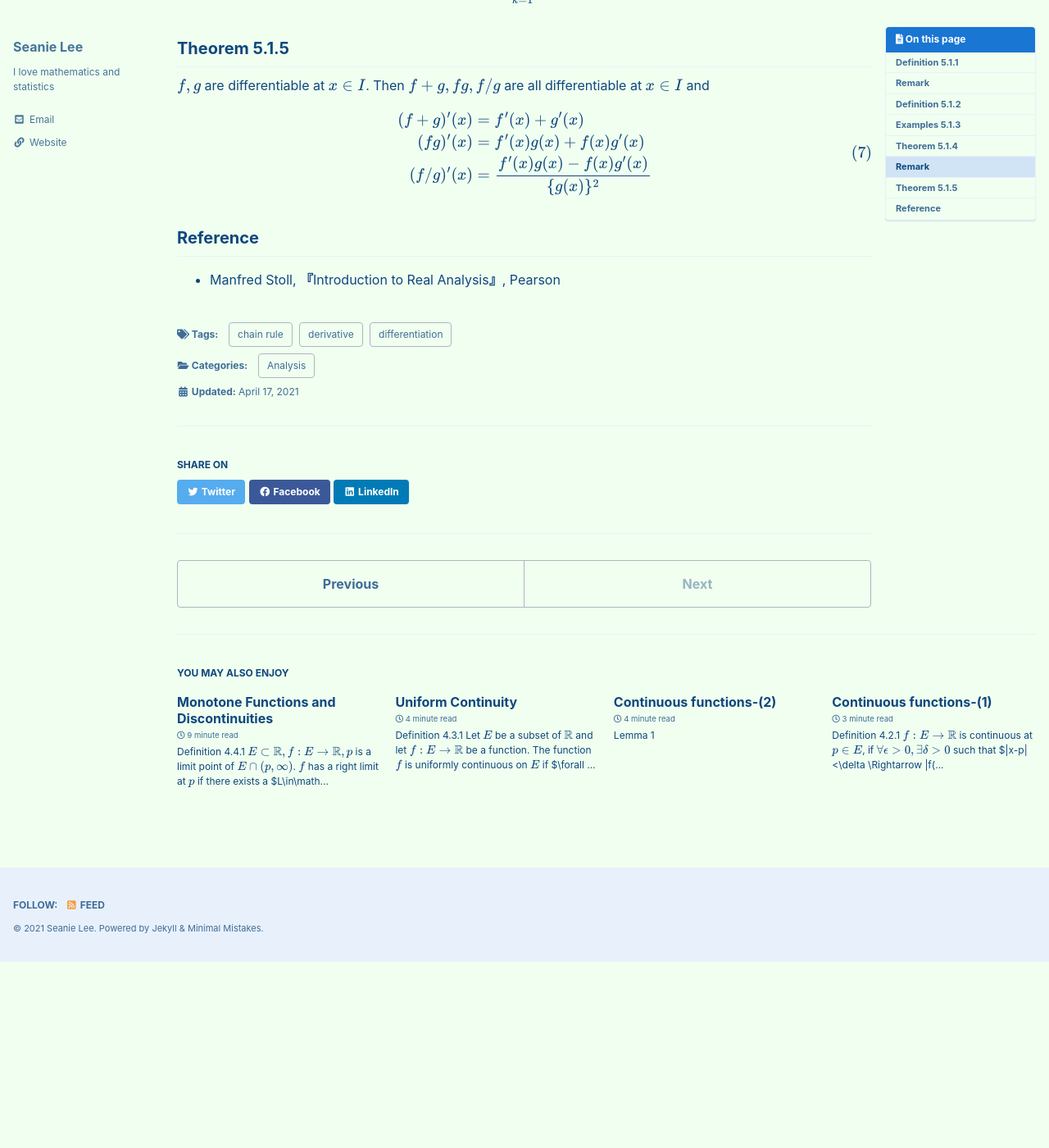
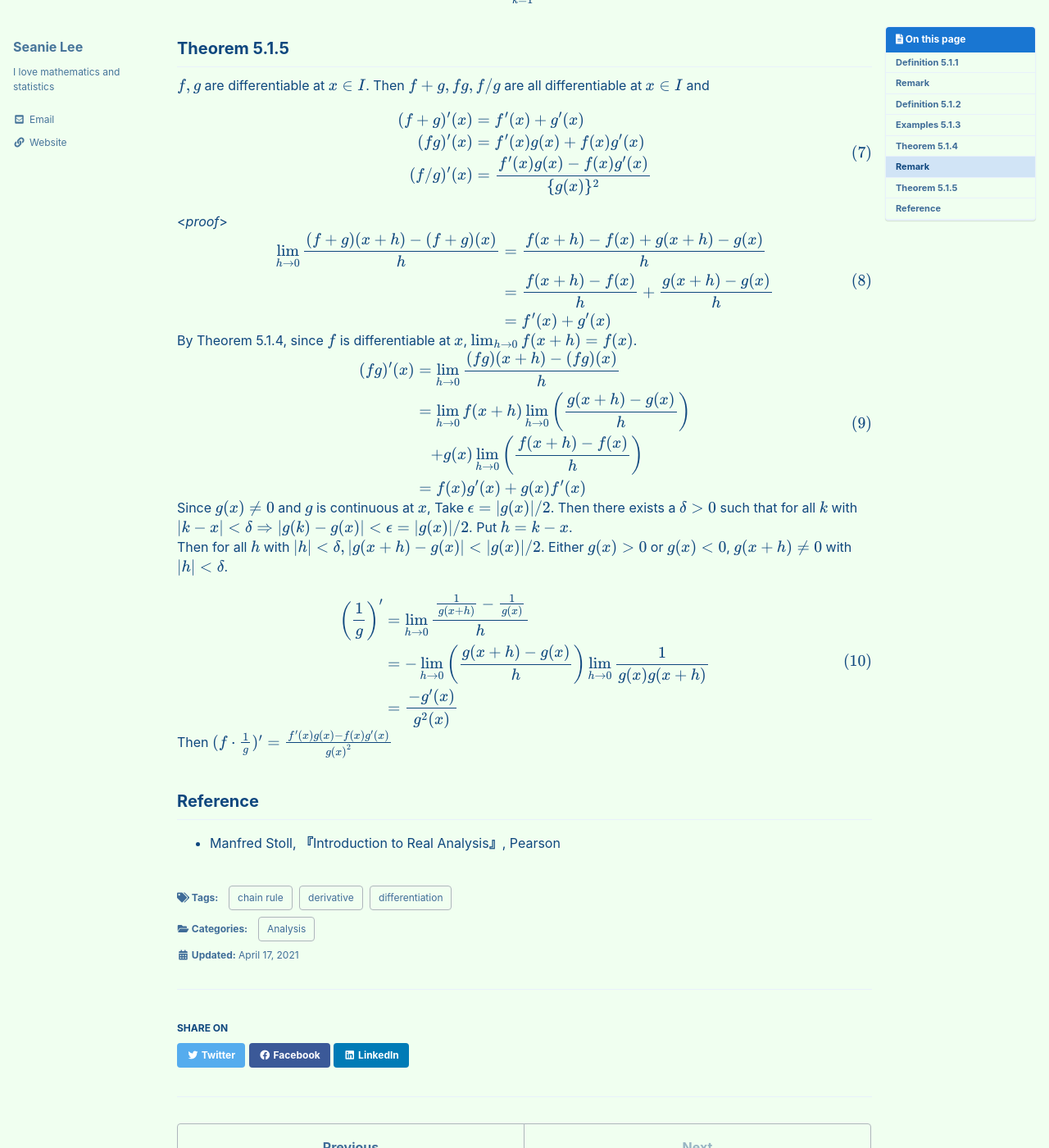
Before and after one commit to seanie12/blog, a Jekyll site: the page built from _posts/2021-04-17-differentiation.md, in a window 1280 px wide and 1400 px high, scrolled down 2675 px. Shown: the whole window at 82% size. Built offline with Jekyll 4.4.1, drawn with Linux system fonts in a browser that asks for light colours; cached includes are drawn as plain includes; formulas are drawn with MathJax 3; before the commit the page ends 3847 px from its top, so only the background shows below that; some of the changed text lies outside the part shown.

Commit message:
Update 2021-04-17-differentiation.md

```diff
--- a/_posts/2021-04-17-differentiation.md
+++ b/_posts/2021-04-17-differentiation.md
@@ -181,6 +181,38 @@ $$
 \end{align}
 $$
 
+<*proof*>
+$$\begin{align}
+\begin{split}
+\lim_{h\to0} \frac{(f+g)(x+h)-(f+g)(x)}{h} &= \frac{f(x+h)-f(x)+g(x+h)-g(x)}{h}\\
+&= \frac{f(x+h)-f(x)}{h} + \frac{g(x+h)-g(x)}{h} \\
+&= f^\prime(x) + g^\prime(x)
+\end{split}
+\end{align}
+$$
+By Theorem 5.1.4, since $f$ is differentiable at $x$, $\lim_{h\to0}f(x+h)=f(x)$.
+$$
+\begin{align}
+\begin{split}
+(fg)^\prime(x) &= \lim_{h\to 0} \frac{(fg)(x+h)-(fg)(x)}{h} \\
+&= \lim_{h\to0}f(x+h)\lim_{h\to 0}\left(\frac{g(x+h)-g(x)}{h} \right)\\
+&\quad +g(x)\lim_{h\to0}\left(\frac{f(x+h)-f(x)}{h} \right) \\
+&=f(x)g^\prime(x) + g(x)f^\prime(x)
+\end{split}
+\end{align}
+$$
+Since $g(x) \neq 0$ and $g$ is continuous at $x$, Take $\epsilon = |g(x)|/2$. Then there exists a $\delta >0$ such that for all $k$ with $\left| k-x \right| <\delta \Rightarrow \left| g(k)-g(x) \right| < \epsilon=|g(x)|/2$.  Put $h=k-x$.  <br />Then for all $h$ with $\left| h \right| <\delta, \left|g(x+h) -g(x) \right| < \left| g(x)\right| / 2$.  Either $g(x) >0$ or $g(x)<0$, $g(x+h)\neq 0$ with $|h|<\delta$.
 
+$$
+\begin{align}
+\begin{split}
+\left(\frac{1}{g} \right)^\prime &= \lim_{h\to0} \frac{\frac{1}{g(x+h)}-\frac{1}{g(x)}}{h} \\
+&=-\lim_{h\to0}\left(\frac{g(x+h)-g(x)}{h} \right) \lim_{h\to0}\frac{1}{g(x)g(x+h)} \\
+&=\frac{-g^\prime(x)}{g^2(x)}
+\end{split}
+\end{align}
+$$
+Then $(f\cdot \frac{1}{g})^\prime =  \frac{f^\prime(x)g(x) - f(x)g^\prime(x)}{\{g(x)\}^2}$
+$$\tag*{$\square$}$$
 ## Reference
 - Manfred Stoll,  **『**Introduction to Real Analysis**』**, Pearson
```
Also changed, not shown: other parts of _posts/2021-04-17-differentiation.md (+1 -1 lines).
